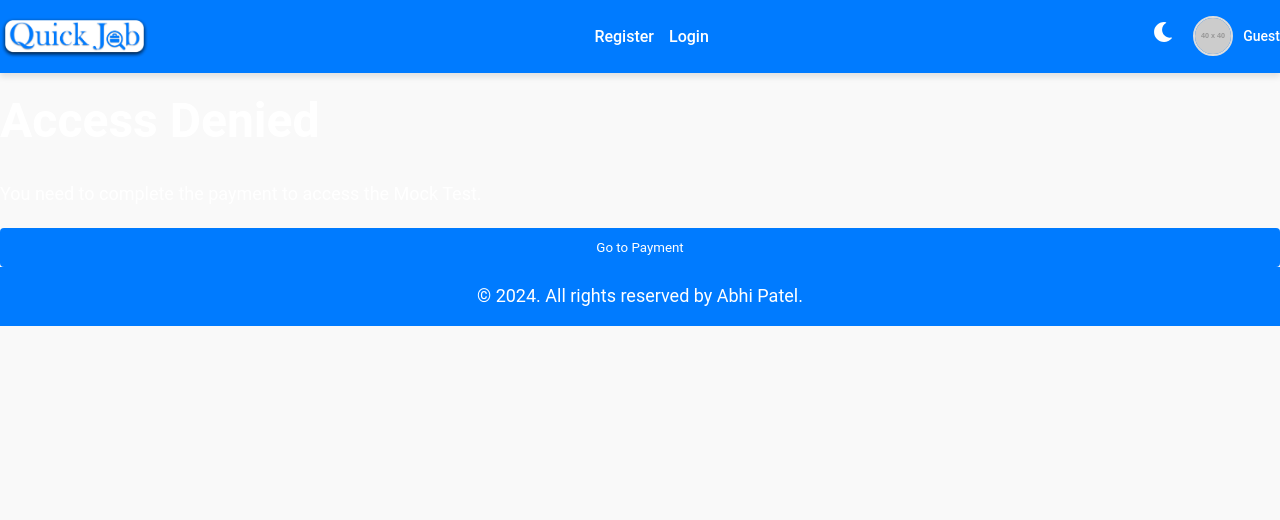
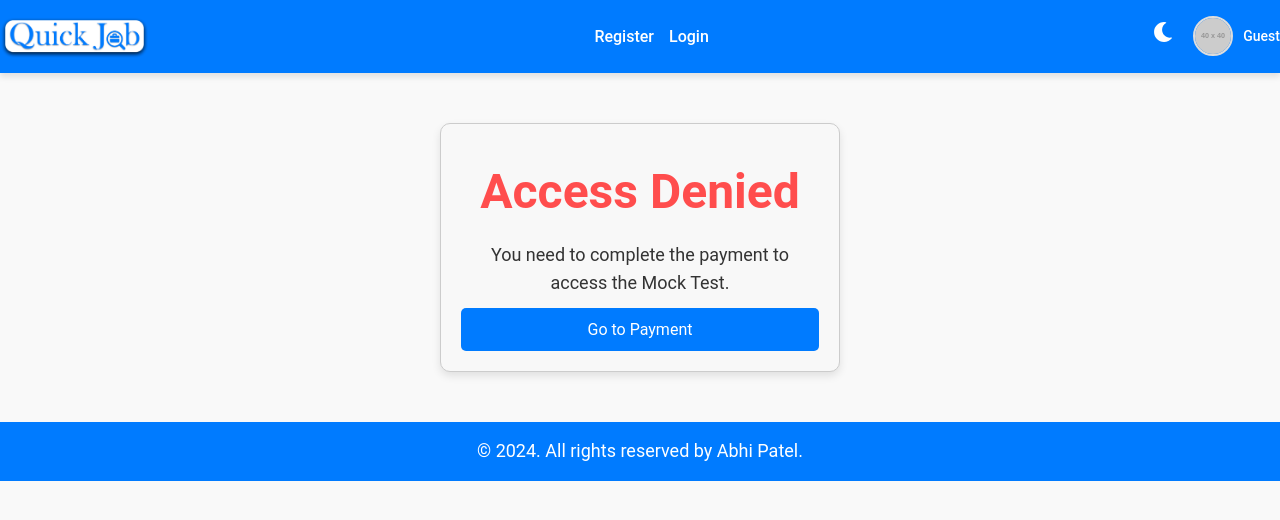
Before and after one commit to ArunDinesh10/Final, a React (Create React App) app: page /mockTest in a window 1280 px wide. Shown: the top 520 px of the page. Built offline with nearby package versions, Linux system fonts and the light colour scheme.

Commit message:
commit12

```diff
--- a/src/MockTest.js/MockTest.css
+++ b/src/MockTest.js/MockTest.css
@@ -1,18 +1,7 @@
 /* Main container for the test */
-html, body {
-  margin: 0;
-  padding: 0;
-  display: flex;
-  flex-direction: column;
-  min-height: 100vh; /* Full viewport height */
-}
-
+/* Main container for the test */
 .mock-test {
   height: 100vh;
-  flex: 1; /* Ensures it stretches to fill available vertical space */
-  display: flex;
-  flex-direction: column;
-  align-items: center;
   background-color: #f4f7fa;
   padding: 40px;
   max-width: 900px;
@@ -20,6 +9,7 @@ html, body {
   font-family: 'Arial', sans-serif;
   border-radius: 10px;
   box-shadow: 0 10px 20px rgba(0, 0, 0, 0.1);
+  margin-bottom: 50px;  /* Ensure space at the bottom */
 }
 
 /* Header section */
@@ -36,7 +26,6 @@ html, body {
   display: flex;
   justify-content: center;
   margin-bottom: 30px;
-
 }
 
 .dropdown {
@@ -57,7 +46,6 @@ html, body {
 
 /* Container for questions and options */
 .questions-container {
-  width: 100%; /* Ensures it stretches across the available space */
   margin-top: 40px;
 }
 
@@ -99,7 +87,7 @@ html, body {
   border-radius: 8px;
 }
 
-input[type="radio"] {
+input[type='radio'] {
   margin-right: 10px;
 }
 
@@ -147,21 +135,18 @@ footer {
   color: white;
   text-align: center;
   padding: 20px;
-  margin-top: auto; /* Ensures it sticks to the bottom */
+  position: relative;
+  bottom: 0;
   width: 100%;
 }
-/* Ensure the body fills the viewport */
-html,
+
+/* Ensure content doesn't get hidden behind footer */
 body {
   margin: 0;
   padding: 0;
   display: flex;
   flex-direction: column;
-  min-height: 100vh; /* Ensure the height is 100% of the viewport */
-}
-
-body {
-  font-family: 'Arial', sans-serif;
+  min-height: 100vh;
 }
 
 .mock-test {
@@ -191,3 +176,37 @@ body {
     width: 100%;
   }
 }
+.access-denied {
+  text-align: center;
+  margin: 50px auto;
+  padding: 20px;
+  border: 1px solid #ccc;
+  border-radius: 10px;
+  max-width: 400px;
+  background-color: #f8f8f8;
+  box-shadow: 0 4px 8px rgba(0, 0, 0, 0.1);
+}
+
+.access-denied h1 {
+  color: #ff4d4d;
+  margin-bottom: 10px;
+}
+
+.access-denied p {
+  margin: 10px 0;
+  color: #333;
+}
+
+.payment-button {
+  background-color: #007bff;
+  color: white;
+  padding: 10px 15px;
+  font-size: 16px;
+  border: none;
+  border-radius: 5px;
+  cursor: pointer;
+}
+
+.payment-button:hover {
+  background-color: #0056b3;
+}
```
